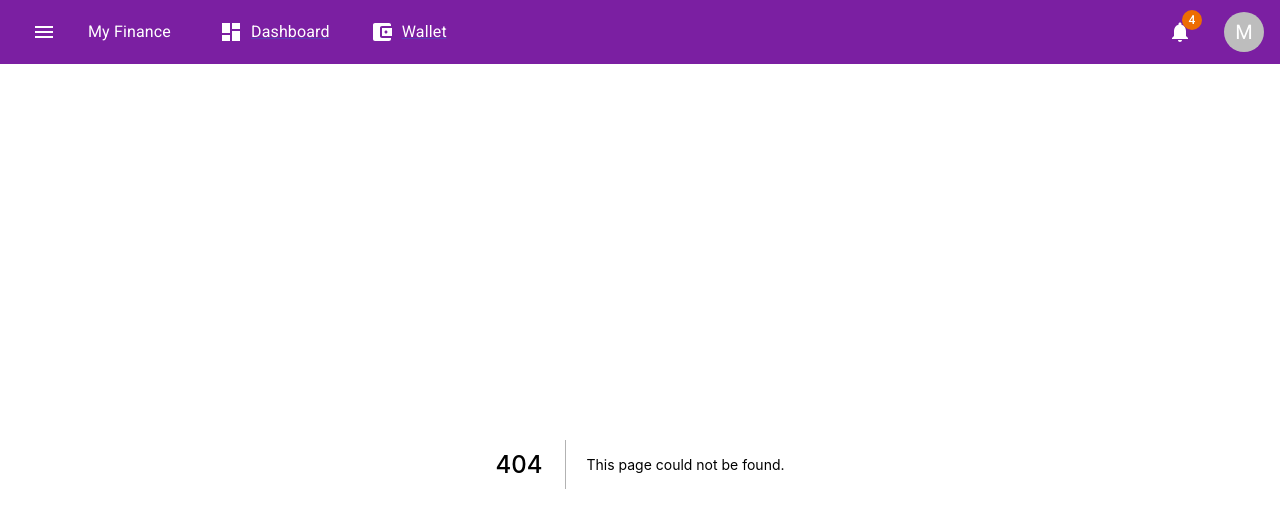
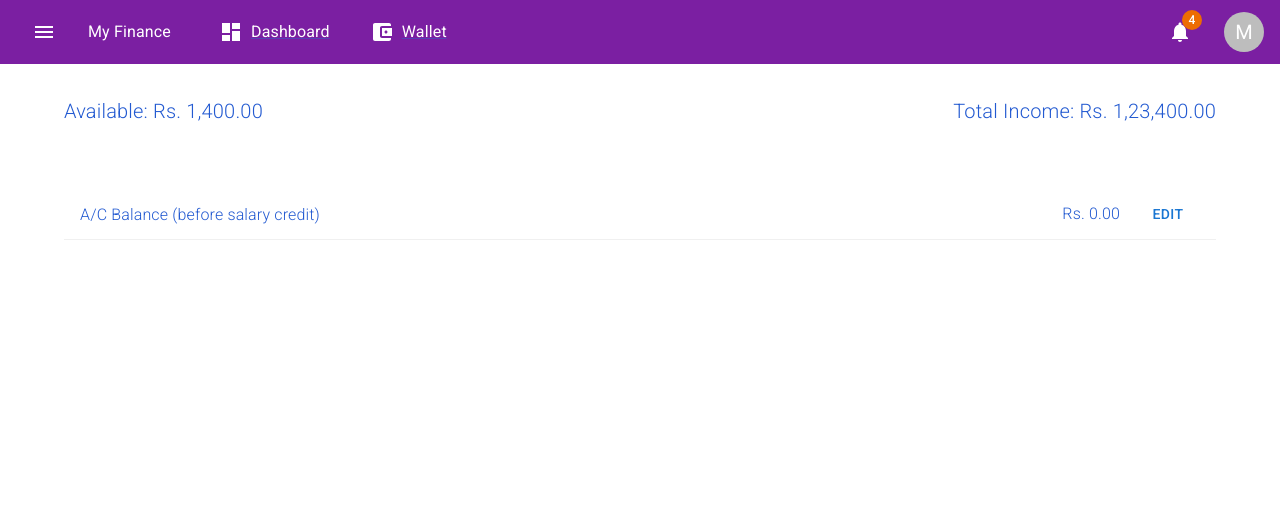
Before and after one commit to cra2ycoder/my-finance, a Next.js app: page /wallet in a window 1280 px wide. Before the commit this address had no page. Shown: the top 512 px of the page. Built offline with nearby package versions, Linux system fonts and the light colour scheme.

Commit message:
wallet page moved to root

```diff
--- /dev/null
+++ b/pages/wallet.tsx
@@ -0,0 +1,45 @@
+import Box from '@mui/material/Box'
+import Container from '@mui/material/Container'
+import Typography from '@mui/material/Typography'
+import WalletTable from '@components/WalletTable'
+// import MonthsGrid from '@components/MonthsGrid'
+import { walletItems } from '@model/config/data'
+import YearPicker from '@components/YearPicker'
+
+function Wallet() {
+  return (
+    <Box>
+      <Container sx={{ margin: 'auto' }}>
+        <Box display="flex" justifyContent="space-between">
+          <Typography
+            sx={{
+              color: '#235ad1',
+              fontSize: '2.5vh',
+              fontWeight: 100,
+              margin: '2rem 0',
+            }}
+          >
+            <span>Available: </span>
+            <span>Rs. 1,400.00</span>
+          </Typography>
+          <Typography
+            sx={{
+              color: '#235ad1',
+              fontSize: '2.5vh',
+              fontWeight: 100,
+              margin: '2rem 0',
+            }}
+          >
+            <span>Total Income: </span>
+            <span>Rs. 1,23,400.00</span>
+          </Typography>
+        </Box>
+        <YearPicker />
+        {/* <MonthsGrid /> */}
+        <WalletTable list={walletItems} />
+      </Container>
+    </Box>
+  )
+}
+
+export default Wallet
```
